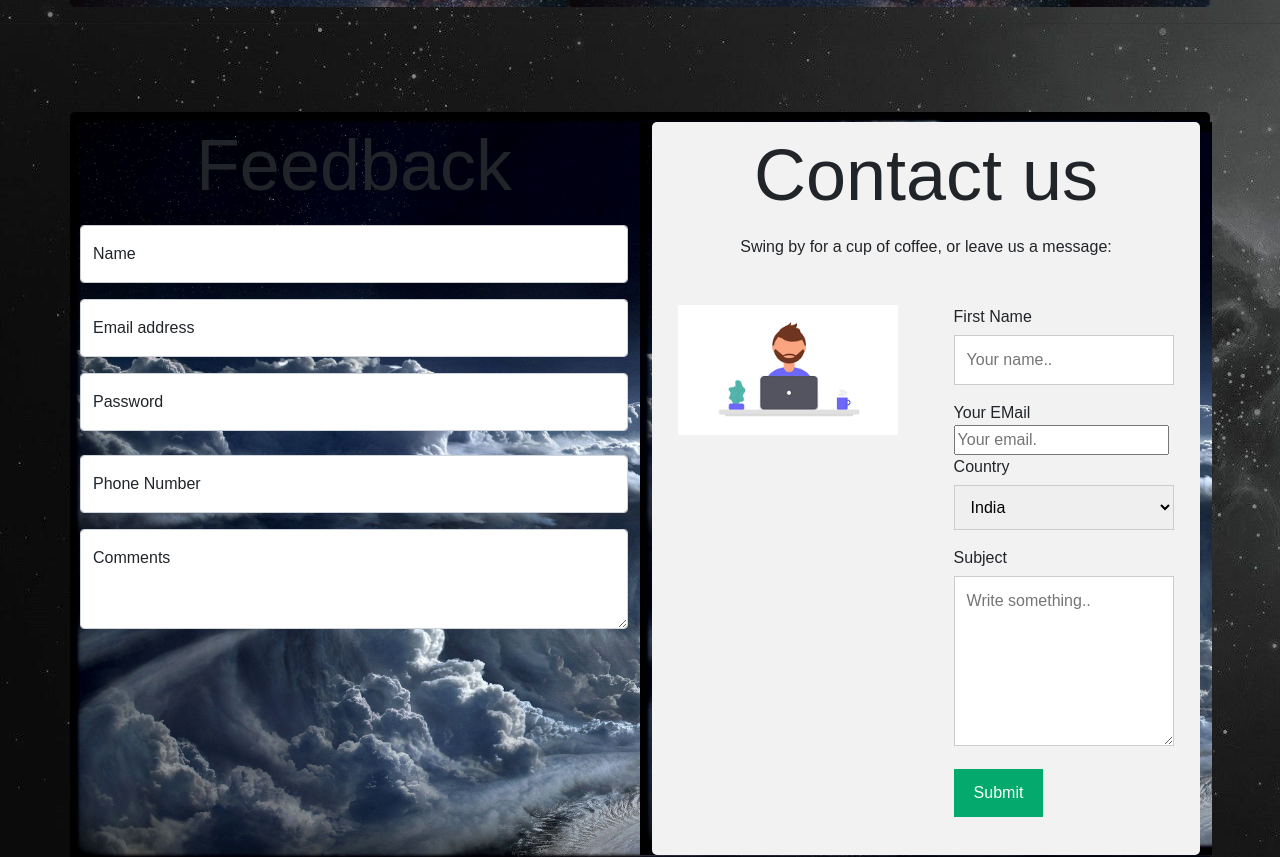
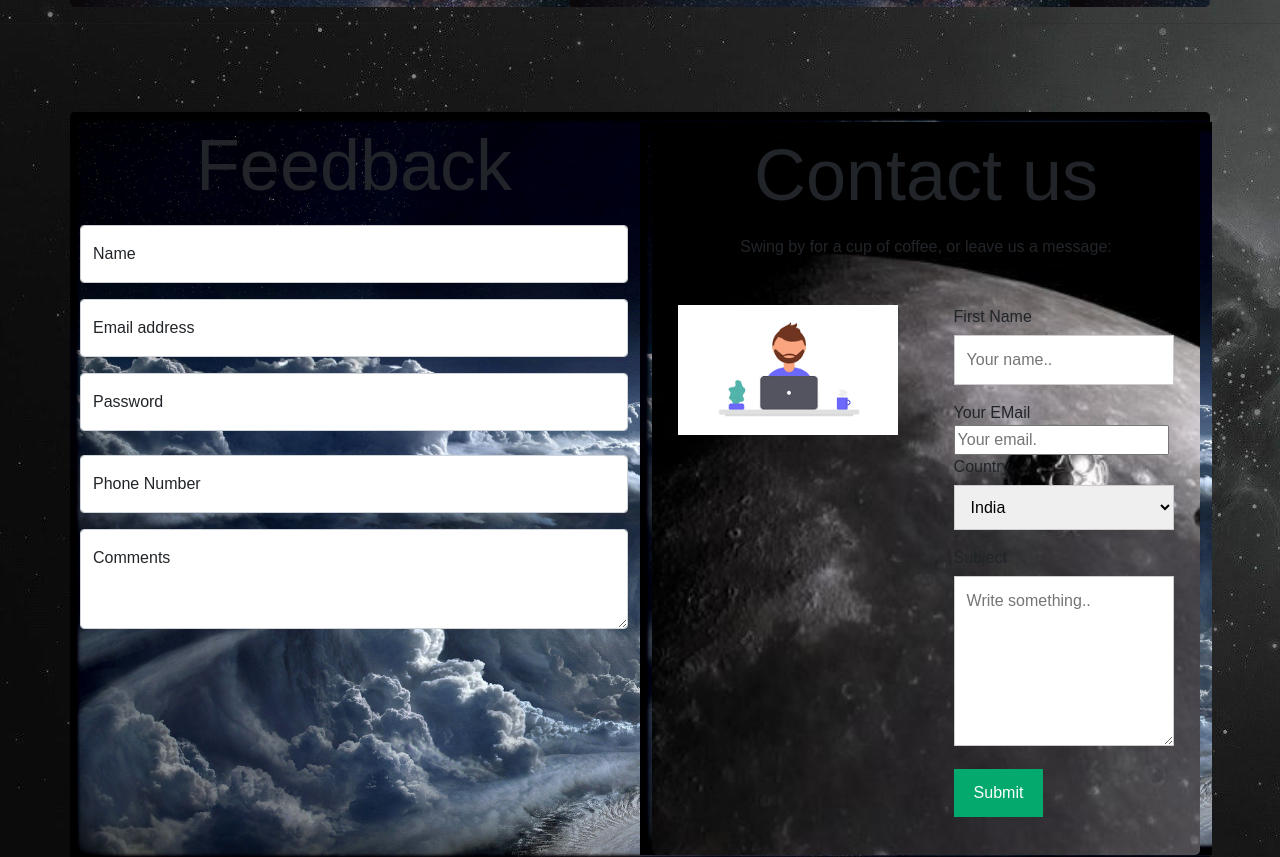
Before and after one commit to satya-rgb108/Internship1, a plain HTML site: page index.html in a window 1280 px wide. Shown: the part 2203-3060 px from the top of the page. Drawn offline with nearby package versions, Linux system fonts and the light colour scheme.

Commit message:
Update index.html

```diff
--- a/index.html
+++ b/index.html
@@ -232,7 +232,7 @@
             </div>
             <div class="col" style="background-image: url('space3.jpg'); background-size: cover;">
                 <div class="b">
-                    <div class="container">
+                    <div class="container" style="background-image: url('space6.jpg'); background-size: cover;">
                         <div style="text-align:center">
                             <div>
                                 <p class="display-2" id="Contact">Contact us</p>
```
